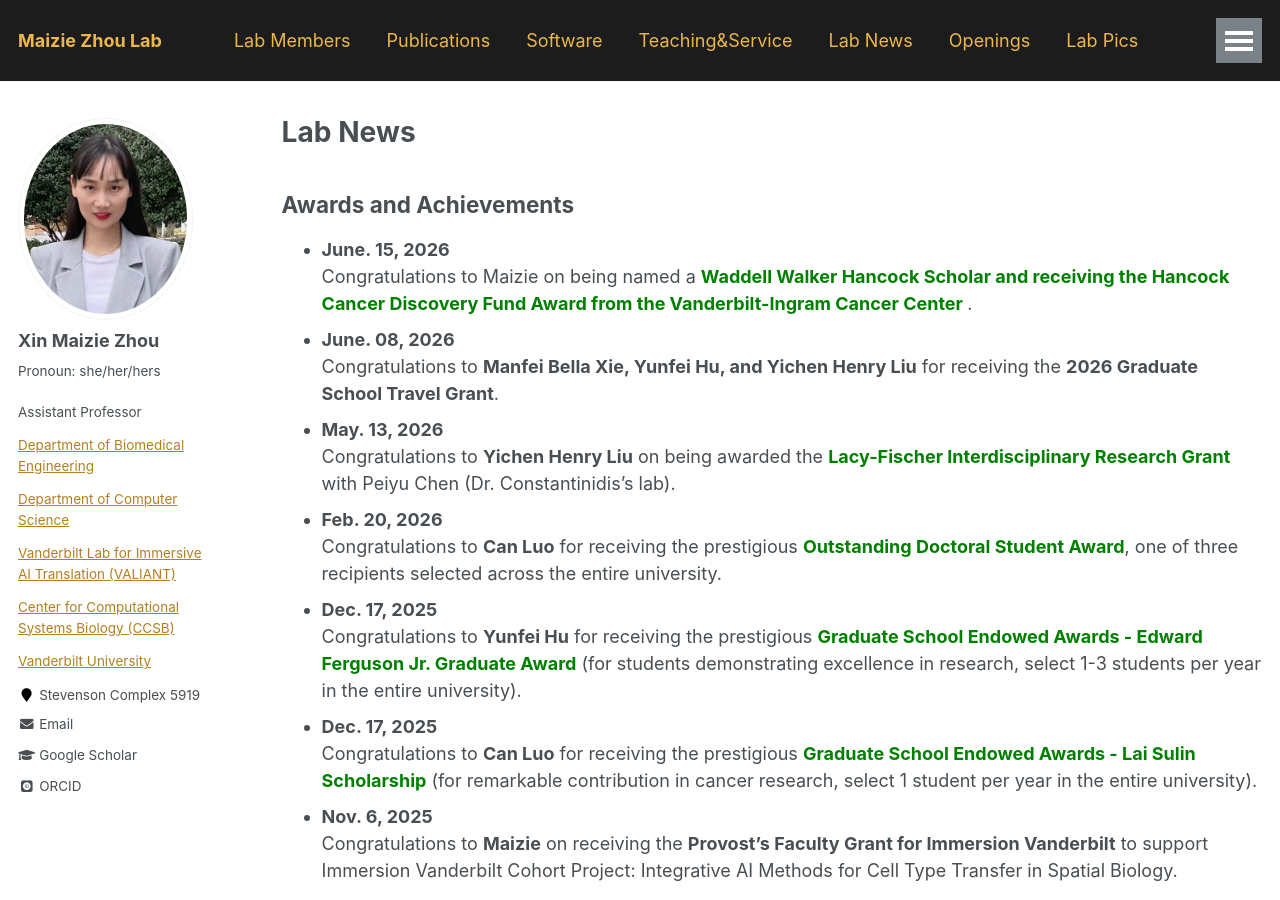
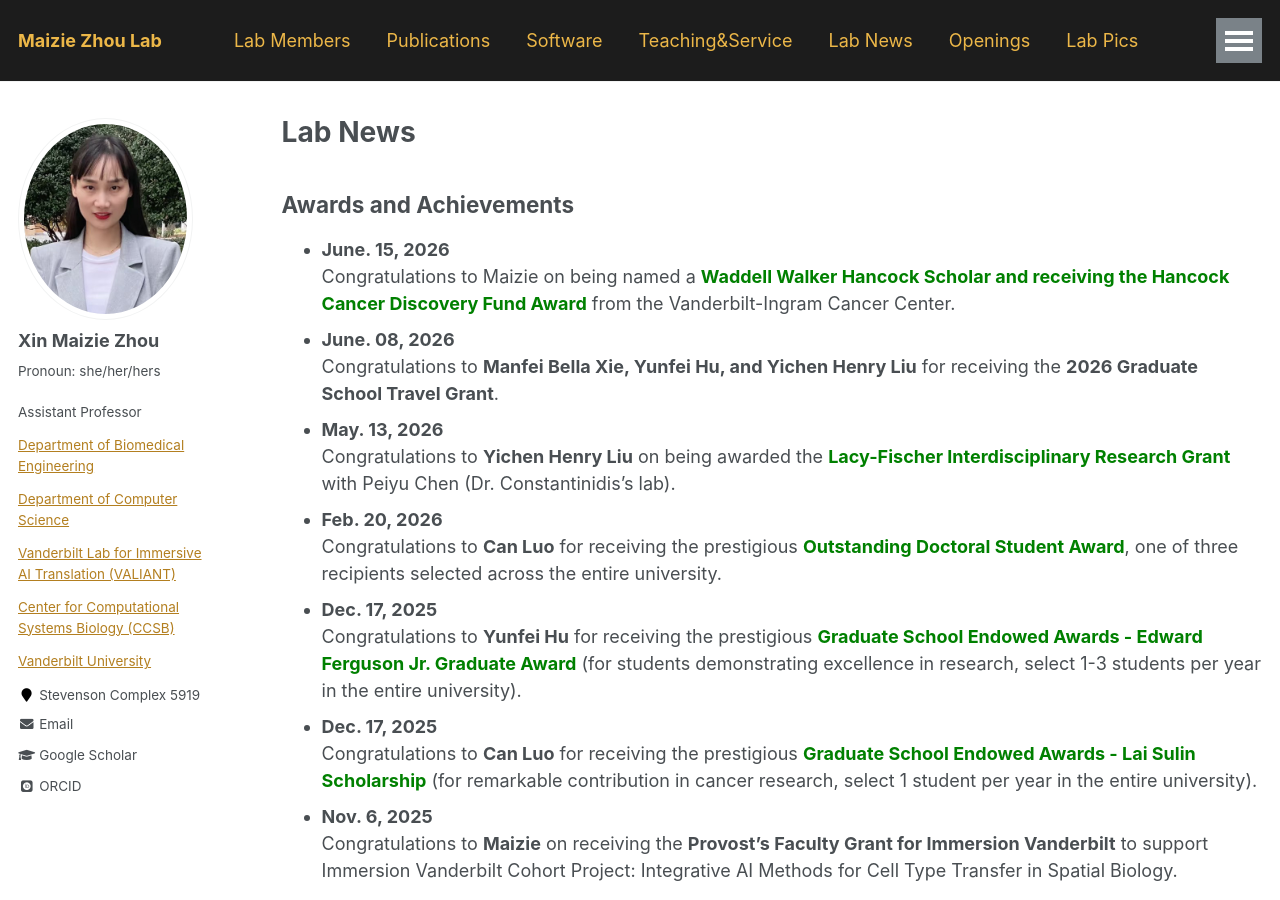
Before and after one commit to maiziezhoulab/Maiziezhoulab.github.io, a Jekyll site: the page built from _pages/LabNews.md, in a window 1280 px wide and 900 px high. Built offline with Jekyll 4.4.1, drawn with Linux system fonts in a browser that asks for light colours; some web fonts are replaced.

Commit message:
Update LabNews.md

```diff
--- a/_pages/LabNews.md
+++ b/_pages/LabNews.md
@@ -7,7 +7,7 @@ author_profile: true
 
 ## Awards and Achievements
 - **June. 15, 2026**
-  Congratulations to Maizie on being named a <span style="color:green;"><strong>Waddell Walker Hancock Scholar and receiving the Hancock Cancer Discovery Fund Award from the Vanderbilt-Ingram Cancer Center </strong></span>.
+  Congratulations to Maizie on being named a <span style="color:green;"><strong>Waddell Walker Hancock Scholar and receiving the Hancock Cancer Discovery Fund Award</strong></span> from the Vanderbilt-Ingram Cancer Center.
 - **June. 08, 2026**
   Congratulations to **Manfei Bella Xie, Yunfei Hu, and Yichen Henry Liu** for receiving the **2026 Graduate School Travel Grant**.
 - **May. 13, 2026**
```
